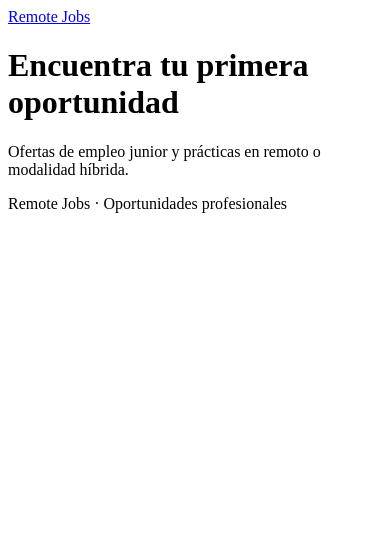
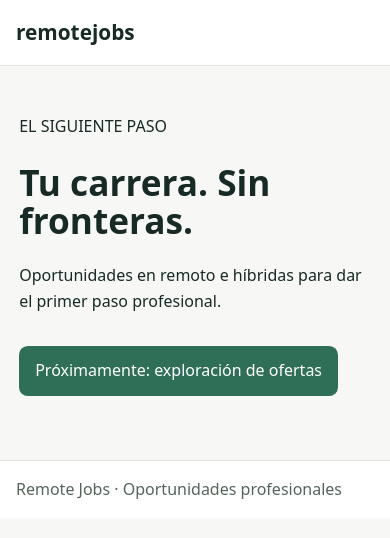
Before and after one commit to aritzgsc/Remote_Jobs_IW, a Django app: page / in a window 390 px wide. Shown: the top 538 px of the page. Run offline with Django 5.2, Linux system fonts and the light colour scheme.

Commit message:
Plantilla base y estilos básicos
Creada una pequeña plantilla base y creada una básica plantilla de colores que podremos utilizar (y expandir) a futuro, también tiene responsive con media-queries.

```diff
--- /dev/null
+++ b/App_Remote_Jobs/static/App_Remote_Jobs/css/estilos.css
@@ -0,0 +1,105 @@
+:root {
+    color-scheme: light;
+    --tinta: #172a25;
+    --verde: #2f6f58;
+    --fondo: #f7f8f5;
+    --linea: #dce4dc;
+}
+
+* {
+    box-sizing: border-box;
+}
+
+body {
+    margin: 0;
+    font-family: system-ui, sans-serif;
+    color: var(--tinta);
+    background: var(--fondo);
+    line-height: 1.6;
+}
+
+.site-header,
+.site-footer {
+    padding: 1rem max(1.2rem, calc((100% - 1100px)/2));
+    background: white;
+    border-bottom: 1px solid var(--linea);
+}
+
+.brand {
+    font-weight: 800;
+    text-decoration: none;
+    color: var(--tinta);
+    font-size: 1.3rem;
+}
+
+main {
+    max-width: 1100px;
+    margin: 0 auto;
+    padding: 3rem 1.2rem;
+}
+
+h1 {
+    font-size: clamp(2.2rem, 5vw, 4rem);
+    line-height: 1.08;
+    max-width: 14ch;
+}
+
+.button,
+button {
+    display: inline-block;
+    padding: .75rem 1rem;
+    border: 0;
+    border-radius: .55rem;
+    background: var(--verde);
+    color: white;
+    text-decoration: none;
+    font: inherit;
+    cursor: pointer;
+}
+
+.job-card,
+.panel {
+    background: white;
+    border: 1px solid var(--linea);
+    border-radius: 1rem;
+    padding: 1.2rem;
+}
+
+.job-grid {
+    display: grid;
+    grid-template-columns: repeat(auto-fit, minmax(250px, 1fr));
+    gap: 1rem;
+}
+
+label {
+    display: block;
+    font-weight: 650;
+    margin: .5rem 0 .2rem;
+}
+
+input,
+select,
+textarea {
+    width: 100%;
+    padding: .7rem;
+    border: 1px solid #aebbb0;
+    border-radius: .45rem;
+    font: inherit;
+}
+
+.site-footer {
+    border-top: 1px solid var(--linea);
+    border-bottom: 0;
+    color: #54655c;
+}
+
+@media (max-width: 600px) {
+    main {
+        padding-top: 2rem;
+    }
+
+    .site-header,
+    .site-footer {
+        padding-inline: 1rem;
+    }
+}
--- a/App_Remote_Jobs/templates/App_Remote_Jobs/base.html
+++ b/App_Remote_Jobs/templates/App_Remote_Jobs/base.html
@@ -1,16 +1,19 @@
+{% load static %}
 <!doctype html>
 <html lang="es">
 
 <head>
     <meta charset="utf-8">
     <meta name="viewport" content="width=device-width, initial-scale=1">
+    <meta name="description" content="Ofertas junior y prácticas en remoto o híbrido">
     <title>{% block title %}Remote Jobs{% endblock %}</title>
+    <link rel="stylesheet" href="{% static 'App_Remote_Jobs/css/estilos.css' %}">
 </head>
 
 <body>
-    <header><a href="{% url 'jobs:inicio' %}">Remote Jobs</a></header>
-    <main>{% block content %}{% endblock %}</main>
-    <footer>Remote Jobs · Oportunidades profesionales</footer>
+    <header class="site-header"><a class="brand" href="{% url 'jobs:inicio' %}">remotejobs</a></header>
+    <main id="contenido">{% block content %}{% endblock %}</main>
+    <footer class="site-footer">Remote Jobs · Oportunidades profesionales</footer>
 </body>
 
 </html>
--- a/App_Remote_Jobs/templates/App_Remote_Jobs/inicio.html
+++ b/App_Remote_Jobs/templates/App_Remote_Jobs/inicio.html
@@ -1,4 +1,6 @@
 {% extends "App_Remote_Jobs/base.html" %}
 {% block title %}Inicio · Remote Jobs{% endblock %}
-{% block content %}<h1>Encuentra tu primera oportunidad</h1>
-<p>Ofertas de empleo junior y prácticas en remoto o modalidad híbrida.</p>{% endblock %}
+{% block content %}<p>EL SIGUIENTE PASO</p>
+<h1>Tu carrera. Sin fronteras.</h1>
+<p>Oportunidades en remoto e híbridas para dar el primer paso profesional.</p>
+<p class="button">Próximamente: exploración de ofertas</p>{% endblock %}
```
Also changed, not shown: README.md.
